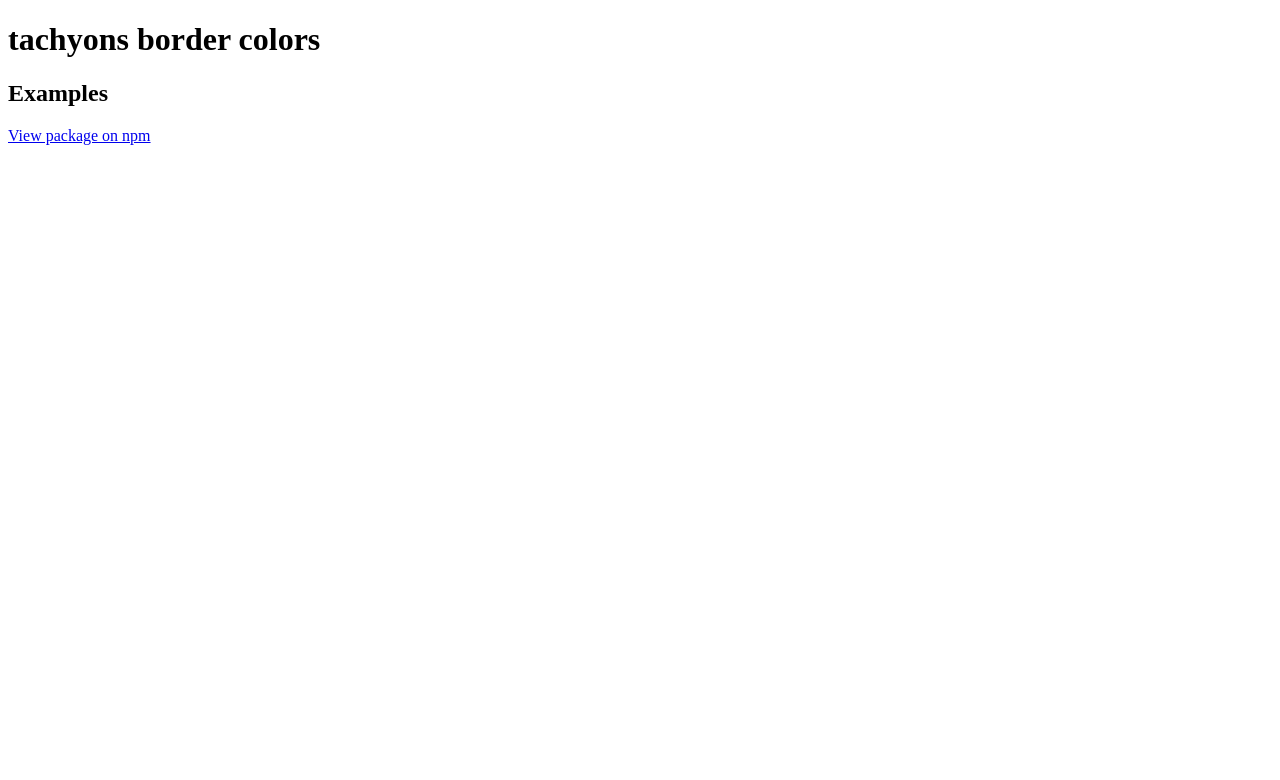
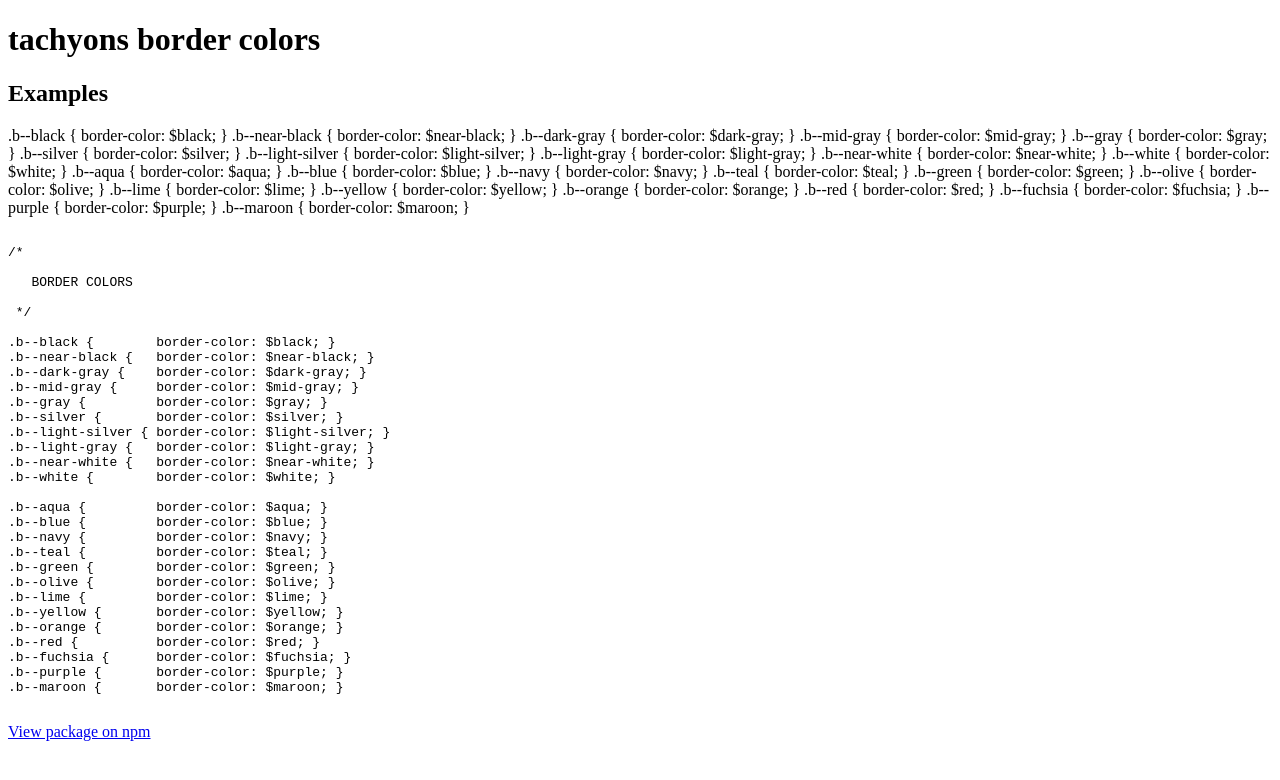
Before and after one commit to tachyons-css/tachyons-border-colors, a website: page index.html in a window 1280 px wide. Drawn offline with Linux system fonts and the light colour scheme.

Commit message:
Automatically adds code example and base for visual docs

```diff
--- a/index.html
+++ b/index.html
@@ -13,6 +13,64 @@
   <body>
     <h1>tachyons border colors</h1>
     <h2>Examples</h2>
+
+.b--black {        border-color: $black; }
+.b--near-black {   border-color: $near-black; }
+.b--dark-gray {    border-color: $dark-gray; }
+.b--mid-gray {     border-color: $mid-gray; }
+.b--gray {         border-color: $gray; }
+.b--silver {       border-color: $silver; }
+.b--light-silver { border-color: $light-silver; }
+.b--light-gray {   border-color: $light-gray; }
+.b--near-white {   border-color: $near-white; }
+.b--white {        border-color: $white; }
+.b--aqua {         border-color: $aqua; }
+.b--blue {         border-color: $blue; }
+.b--navy {         border-color: $navy; }
+.b--teal {         border-color: $teal; }
+.b--green {        border-color: $green; }
+.b--olive {        border-color: $olive; }
+.b--lime {         border-color: $lime; }
+.b--yellow {       border-color: $yellow; }
+.b--orange {       border-color: $orange; }
+.b--red {          border-color: $red; }
+.b--fuchsia {      border-color: $fuchsia; }
+.b--purple {       border-color: $purple; }
+.b--maroon {       border-color: $maroon; }
+    <pre>
+<code>
+/*
+
+   BORDER COLORS
+
+ */
+
+.b--black {        border-color: $black; }
+.b--near-black {   border-color: $near-black; }
+.b--dark-gray {    border-color: $dark-gray; }
+.b--mid-gray {     border-color: $mid-gray; }
+.b--gray {         border-color: $gray; }
+.b--silver {       border-color: $silver; }
+.b--light-silver { border-color: $light-silver; }
+.b--light-gray {   border-color: $light-gray; }
+.b--near-white {   border-color: $near-white; }
+.b--white {        border-color: $white; }
+
+.b--aqua {         border-color: $aqua; }
+.b--blue {         border-color: $blue; }
+.b--navy {         border-color: $navy; }
+.b--teal {         border-color: $teal; }
+.b--green {        border-color: $green; }
+.b--olive {        border-color: $olive; }
+.b--lime {         border-color: $lime; }
+.b--yellow {       border-color: $yellow; }
+.b--orange {       border-color: $orange; }
+.b--red {          border-color: $red; }
+.b--fuchsia {      border-color: $fuchsia; }
+.b--purple {       border-color: $purple; }
+.b--maroon {       border-color: $maroon; }
+</code>
+</pre>
     <a href="http://npmjs.org/package/tachyons-border-colors" title="tachyons-border-colors">View package on npm</a>
   </body>
 </html>
```
